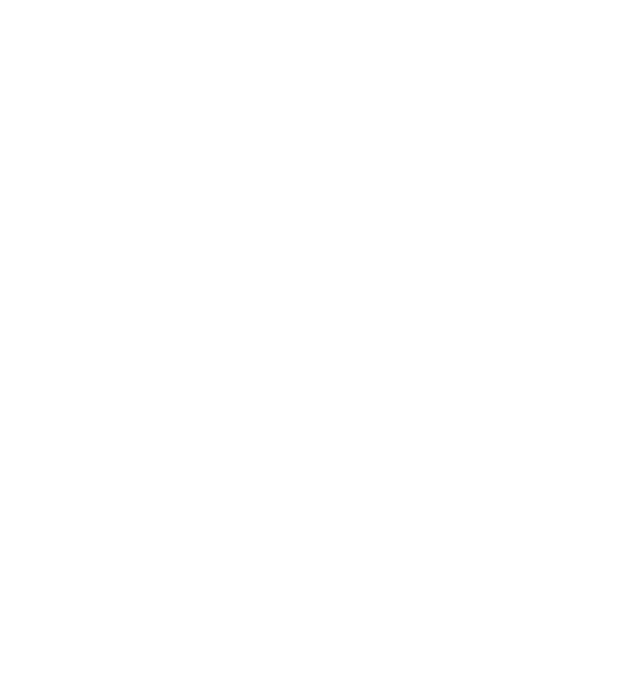
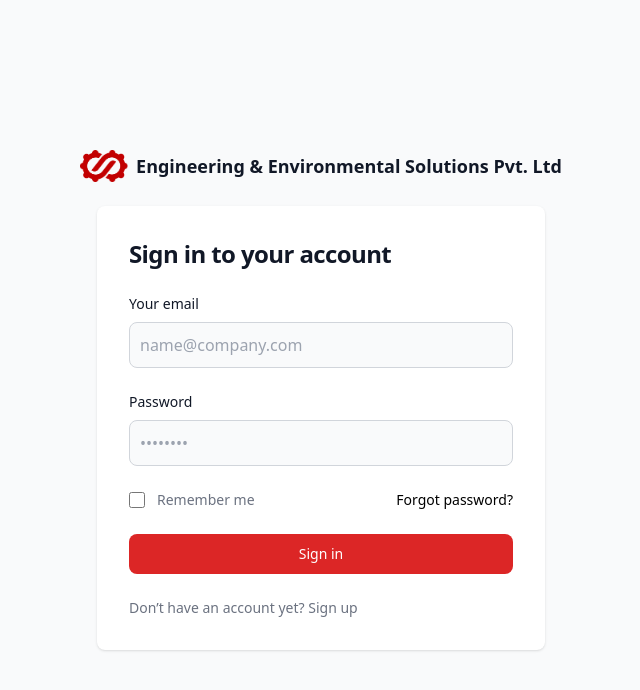
Before and after one commit to salman2696/hr-management-dashboard, a React (Vite) app: page /login in a window 1280 px wide. Before the commit this address had no page. Shown: the top 690 px of the page, without its empty margins (319-959 px from the left). Built offline with nearby package versions, Linux system fonts and the light colour scheme.

Commit message:
Login Page Added

```diff
--- a/src/App.jsx
+++ b/src/App.jsx
@@ -1,27 +1,60 @@
 import React from "react";
-import { BrowserRouter as Router, Route, Routes } from "react-router-dom";
+import {
+  BrowserRouter as Router,
+  Route,
+  Routes,
+  Navigate,
+} from "react-router-dom";
 import DashboardPage from "./pages/DashboardPage";
 import EmployeePage from "./pages/EmployeePage";
 import EmployeeDetails from "./components/EmployeeDetails";
 import Payroll from "./components/Payroll";
 import Layout from "./components/Layout";
-import LeaveManagement from "./components/LeaveManagement"
+import LeaveManagement from "./components/LeaveManagement";
 import AdminProfile from "./components/AdminProfile";
+import Login from "./pages/Login"; // Import Login component
+import { AuthProvider, AuthContext } from "./context/AuthContext"; // Import AuthContext
+
+// Protected Route Component
+const ProtectedRoute = ({ element: Element, ...rest }) => {
+  const { auth } = React.useContext(AuthContext);
+  return auth ? <Element {...rest} /> : <Navigate to="/login" />;
+};
 
 function App() {
   return (
+    <AuthProvider>
       <Router>
         <Routes>
+          <Route path="/login" element={<Login />} />
           <Route path="/" element={<Layout />}>
-        <Route index element={<DashboardPage />} />
-        <Route path="/employees" element={<EmployeePage />} />
-        <Route path="/employee-details/:id" element={<EmployeeDetails />} />
-        <Route path="/payroll/:id" element={<Payroll />} />
-        <Route path="/leave-management" element= {<LeaveManagement />} />
-        <Route path="/admin-profile" element = {<AdminProfile />} />
+            <Route index element={<ProtectedRoute element={DashboardPage} />} />
+            <Route
+              path="/employees"
+              element={<ProtectedRoute element={EmployeePage} />}
+            />
+            <Route
+              path="/employee-details/:id"
+              element={<ProtectedRoute element={EmployeeDetails} />}
+            />
+            <Route
+              path="/payroll/:id"
+              element={<ProtectedRoute element={Payroll} />}
+            />
+            <Route
+              path="/leave-management"
+              element={<ProtectedRoute element={LeaveManagement} />}
+            />
+            <Route
+              path="/admin-profile"
+              element={<ProtectedRoute element={AdminProfile} />}
+            />
           </Route>
+          <Route path="*" element={<Navigate to="/" />} />{" "}
+          {/* Redirect to home for unknown routes */}
         </Routes>
       </Router>
+    </AuthProvider>
   );
 }
 
--- /dev/null
+++ b/src/components/LogoutButton.jsx
@@ -0,0 +1,11 @@
+// src/components/LogoutButton.jsx
+import React, { useContext } from 'react';
+import { AuthContext } from '../context/AuthContext';
+
+const LogoutButton = () => {
+  const { logout } = useContext(AuthContext);
+
+  return <button onClick={logout}>Logout</button>;
+};
+
+export default LogoutButton;
--- /dev/null
+++ b/src/components/ProtectedRoute.jsx
@@ -0,0 +1,19 @@
+// src/components/ProtectedRoute.jsx
+import React, { useContext } from 'react';
+import { Route, Redirect } from 'react-router-dom';
+import { AuthContext } from '../context/AuthContext';
+
+const ProtectedRoute = ({ component: Component, ...rest }) => {
+  const { auth } = useContext(AuthContext);
+
+  return (
+    <Route
+      {...rest}
+      render={(props) =>
+        auth ? <Component {...props} /> : <Redirect to="/login" />
+      }
+    />
+  );
+};
+
+export default ProtectedRoute;
--- a/src/components/Sidebar.jsx
+++ b/src/components/Sidebar.jsx
@@ -10,10 +10,12 @@
 } from "react-icons/fa";
 import { Link, useLocation } from "react-router-dom";
 import logo from "../assets/images/E&E-logo.png";
+import { AuthContext } from "../context/AuthContext";
 
 const Sidebar = ({ isOpen, onMenuItemClick }) => {
   const { pathname } = useLocation();
   const { theme } = useContext(ThemeContext);
+  const { logout } = useContext(AuthContext);
 
   return (
     <div
@@ -153,7 +155,7 @@
           <FaSignOutAlt className="mr-2 text-xl" />
           <Link
             to="/logout"
-            onClick={() => onMenuItemClick()}
+            onClick={logout}
             className={`flex-1 ${
               pathname === "/logout"
                 ? theme === "dark"
--- /dev/null
+++ b/src/context/AuthContext.jsx
@@ -0,0 +1,20 @@
+// context/AuthContext.js
+import React, { createContext, useState } from 'react';
+
+export const AuthContext = createContext();
+
+export const AuthProvider = ({ children }) => {
+  const [auth, setAuth] = useState(localStorage.getItem('auth') === 'true');
+
+  const logout = () => {
+    setAuth(false);
+    localStorage.removeItem('auth');
+    window.location.href = '/login'; // Redirect to login page
+  };
+
+  return (
+    <AuthContext.Provider value={{ auth, setAuth, logout }}>
+      {children}
+    </AuthContext.Provider>
+  );
+};
--- /dev/null
+++ b/src/pages/Login.jsx
@@ -0,0 +1,132 @@
+import React, { useState, useContext } from "react";
+import { AuthContext } from "../context/AuthContext"; // Import AuthContext
+import Logo from "../assets/images/E&E-logo.png";
+
+const Login = () => {
+  const [email, setEmail] = useState("");
+  const [password, setPassword] = useState("");
+  const { setAuth } = useContext(AuthContext); // Get setAuth function from AuthContext
+
+  const handleSubmit = (event) => {
+    event.preventDefault();
+
+    // Replace this with actual authentication logic
+    if (
+      email === "mohammad.salman2696@gmail.com" &&
+      password === "qwerty12345"
+    ) {
+      // Save the authentication state
+      setAuth(true);
+      localStorage.setItem("auth", "true");
+      // Redirect to the dashboard or other protected route
+      window.location.href = "/";
+    } else {
+      // Handle invalid credentials
+      alert("Invalid email or password");
+    }
+  };
+
+  return (
+    <div>
+      <section className="bg-gray-50 dark:bg-gray-900">
+        <div className="flex flex-col items-center justify-center px-6 py-8 mx-auto h-screen lg:py-0">
+          <a
+            href="#"
+            className="flex items-center mb-6 lg:text-lg font-semibold text-gray-900 dark:text-white"
+          >
+            <img className="w-12 h-8 mr-2" src={Logo} alt="logo" />
+            Engineering & Environmental Solutions Pvt. Ltd
+          </a>
+          <div className="w-full bg-white rounded-lg shadow dark:border md:mt-0 sm:max-w-md xl:p-0 dark:bg-gray-800 dark:border-gray-700">
+            <div className="p-6 space-y-4 md:space-y-6 sm:p-8">
+              <h1 className="text-xl font-bold leading-tight tracking-tight text-gray-900 md:text-2xl dark:text-white">
+                Sign in to your account
+              </h1>
+              <form className="space-y-4 md:space-y-6" onSubmit={handleSubmit}>
+                <div>
+                  <label
+                    htmlFor="email"
+                    className="block mb-2 text-sm font-medium text-gray-900 dark:text-white"
+                  >
+                    Your email
+                  </label>
+                  <input
+                    type="email"
+                    name="email"
+                    id="email"
+                    className="bg-gray-50 border border-gray-300 text-gray-900 rounded-lg focus:ring-primary-600 focus:border-primary-600 block w-full p-2.5 dark:bg-gray-700 dark:border-gray-600 dark:placeholder-gray-400 dark:text-white dark:focus:ring-blue-500 dark:focus:border-blue-500"
+                    placeholder="name@company.com"
+                    required
+                    value={email}
+                    onChange={(e) => setEmail(e.target.value)}
+                  />
+                </div>
+                <div>
+                  <label
+                    htmlFor="password"
+                    className="block mb-2 text-sm font-medium text-gray-900 dark:text-white"
+                  >
+                    Password
+                  </label>
+                  <input
+                    type="password"
+                    name="password"
+                    id="password"
+                    placeholder="••••••••"
+                    className="bg-gray-50 border border-gray-300 text-gray-900 rounded-lg focus:ring-primary-600 focus:border-primary-600 block w-full p-2.5 dark:bg-gray-700 dark:border-gray-600 dark:placeholder-gray-400 dark:text-white dark:focus:ring-blue-500 dark:focus:border-blue-500"
+                    required
+                    value={password}
+                    onChange={(e) => setPassword(e.target.value)}
+                  />
+                </div>
+                <div className="flex items-center justify-between">
+                  <div className="flex items-start">
+                    <div className="flex items-center h-5">
+                      <input
+                        id="remember"
+                        aria-describedby="remember"
+                        type="checkbox"
+                        className="w-4 h-4 border border-gray-300 rounded bg-gray-50 focus:ring-3 focus:ring-primary-300 dark:bg-gray-700 dark:border-gray-600 dark:focus:ring-primary-600 dark:ring-offset-gray-800"
+                      />
+                    </div>
+                    <div className="ml-3 text-sm">
+                      <label
+                        htmlFor="remember"
+                        className="text-gray-500 dark:text-gray-300"
+                      >
+                        Remember me
+                      </label>
+                    </div>
+                  </div>
+                  <a
+                    href="#"
+                    className="text-sm font-medium text-primary-600 hover:underline dark:text-primary-500"
+                  >
+                    Forgot password?
+                  </a>
+                </div>
+                <button
+                  type="submit"
+                  className="w-full text-white bg-red-600 hover:bg-red-700 focus:ring-4 focus:outline-none focus:ring-primary-300 font-medium rounded-lg text-sm px-5 py-2.5 text-center dark:bg-primary-600 dark:hover:bg-primary-700 dark:focus:ring-primary-800"
+                >
+                  Sign in
+                </button>
+                <p className="text-sm font-light text-gray-500 dark:text-gray-400">
+                  Don’t have an account yet?{" "}
+                  <a
+                    href="#"
+                    className="font-medium text-primary-600 hover:underline dark:text-primary-500"
+                  >
+                    Sign up
+                  </a>
+                </p>
+              </form>
+            </div>
+          </div>
+        </div>
+      </section>
+    </div>
+  );
+};
+
+export default Login;
```
Also changed, not shown: 1 other file (tests, documents, lock files or other folders). Lines whose indentation alone changed are shown as unchanged.
